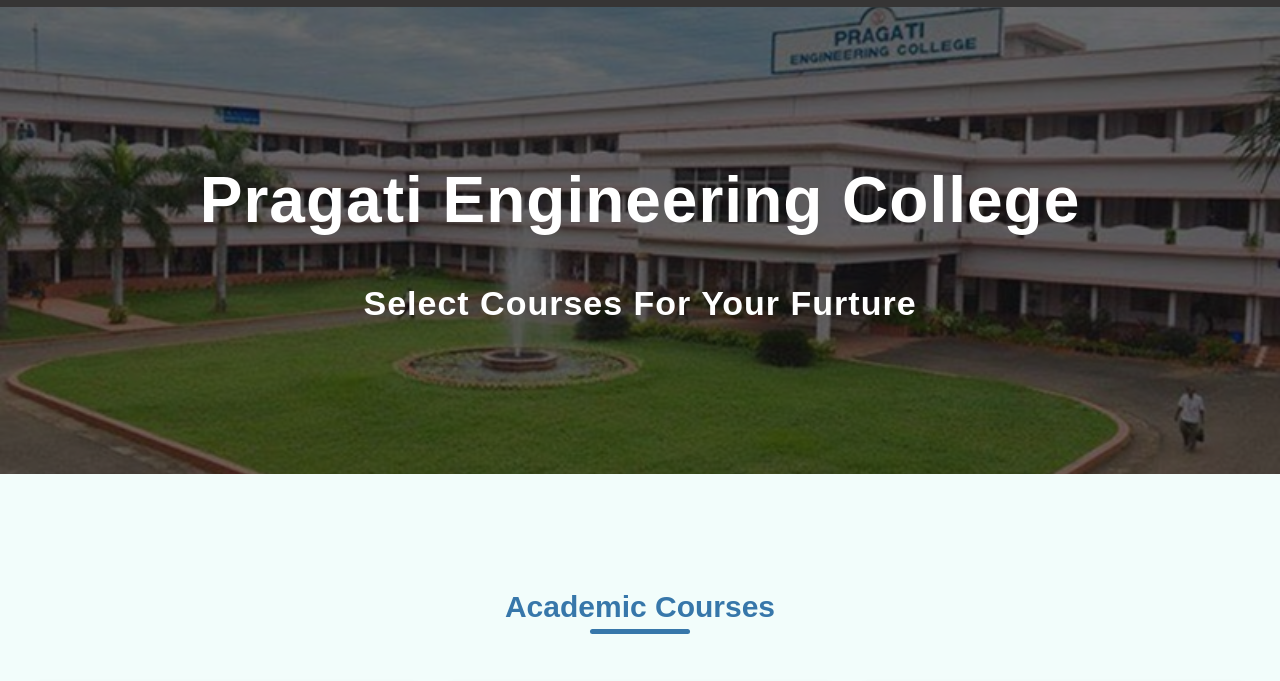
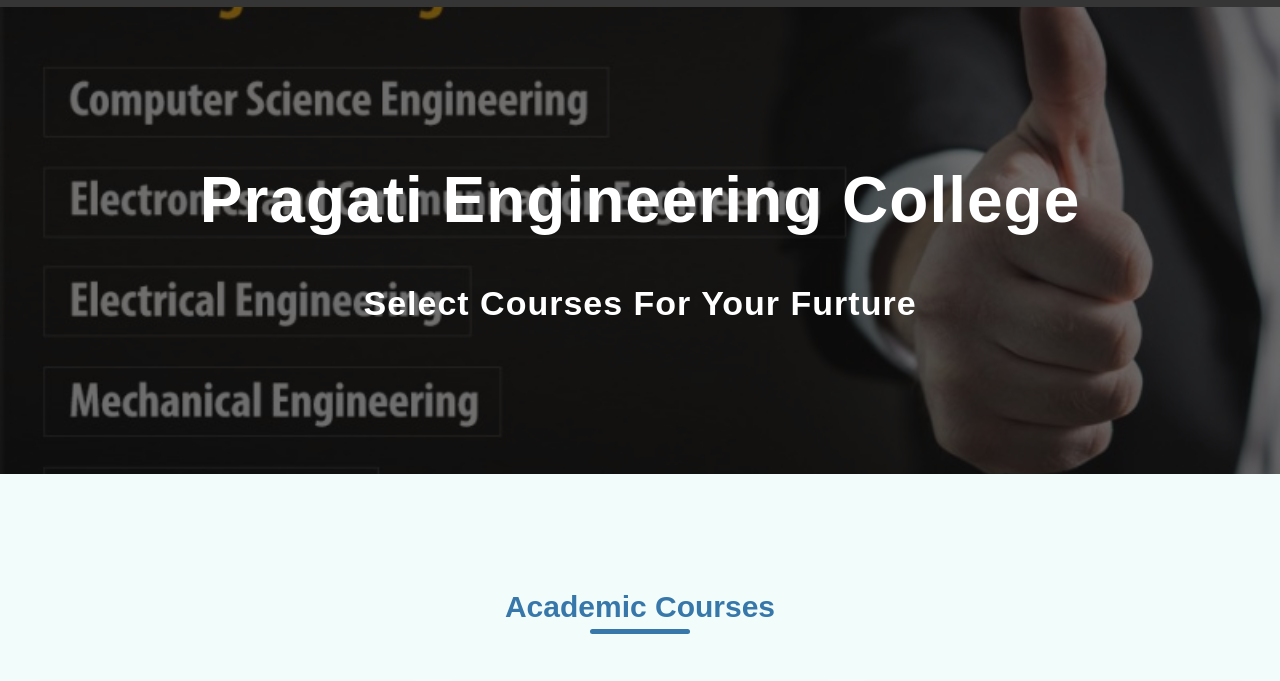
Before and after one commit to Mahi4318/pragati-college-website, a plain HTML site: page courses.html in a window 1280 px wide. Shown: the part 63-744 px from the top of the page. Drawn offline with Linux system fonts and the light colour scheme.

Commit message:
courses hero image changed

```diff
--- a/courses.html
+++ b/courses.html
@@ -106,7 +106,7 @@
     <div class="page-hero ">
       <div class="hero-image-component">
         <div class="img-container">
-          <img src="./pictures/heroimageInAboutpage.jpg" alt="heroimage1 picture">
+          <img src="./pictures/Best-Engineering-Courses.jpg" alt="heroimage1 picture">
         </div>
       </div>
       <div class="hero-box paddingBOttomMobile-thirty paddingTopMobile-thirty">
```
Also changed, not shown: pictures/Best-Engineering-Courses.jpg (added).
